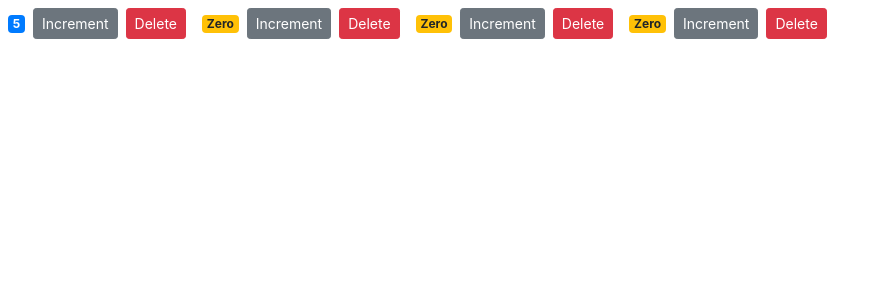
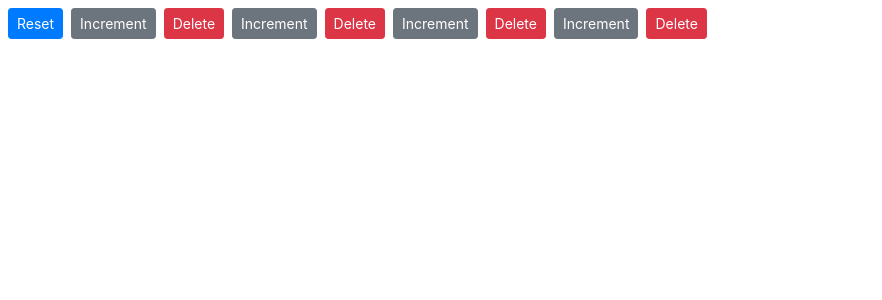
Before and after one commit to Prono96/react-counter-app, a React (Create React App) app: page / in a window 1280 px wide. Shown: the top 300 px of the page, without its empty margins (0-882 px from the left). Built offline with nearby package versions, Linux system fonts and the light colour scheme.

Commit message:
what the fuck am I doing here

```diff
--- a/src/components/counter.jsx
+++ b/src/components/counter.jsx
@@ -1,20 +1,12 @@
 import React, { Component } from 'react';
 
 class  Counter extends Component {
-  state = {
-    counter: this.props.counter.value,
-    tags: ['shoe1', 'shoe2', 'shoe3']
-  };
+
 
   // constructor() {
   //   super();
   //   this.handleIncrement = this.handleIncrement.bind(this);
   // }
-
-  handleIncrement = (product) => {
-    this.props.counter.value = 0;
-    this.setState( { counter: this.state.counter + 1});
-  }
 
   doHandleIncrement = () => {
     this.handleIncrement( { id: 1});
@@ -24,7 +16,7 @@
     return (
     <React.Fragment>
       <span className={this.getBadgeClasses()}>{this.formatCount()}</span>
-      <button onClick={this.doHandleIncrement} className="btn btn-secondary btn-sm">Increment</button>
+      <button onClick={() => this.props.onIncrement(this.props.counter)} className="btn btn-secondary btn-sm">Increment</button>
       <button onClick={() => this.props.onDelete(this.props.counter.id)} className="btn btn-danger btn-sm m-2">Delete</button>
     </React.Fragment>
       );
@@ -32,12 +24,12 @@
 
   getBadgeClasses() {
     let classes = "badge m-2 badge-";
-    classes += this.state.counter === 0 ? "warning" : "primary";
+    classes += this.props.counter.value === 0 ? "warning" : "primary";
     return classes;
   }
 
   formatCount() {
-    const { counter } = this.state;
+    const { counter } = this.props.counter;
     return counter === 0 ? "Zero" : counter;
   }
 }
--- a/src/components/counters.jsx
+++ b/src/components/counters.jsx
@@ -11,6 +11,25 @@
     ]
    };
 
+   handleIncrement = counter => {
+     const counters = [...this.state.counters];
+     counters[0].value++;
+     const index = counters.indexOf(counter)
+     counters[index] = {...counter};
+     counters[index].value++;
+     this.setState( {counters})
+
+    console.log(this.state.counters[0]);
+   }
+
+   handleReset = () => {
+     const counters = this.state.counters.map(c => {
+       c.value = 0;
+       return c;
+     });
+     this.setState( { counters });
+   }
+
    handleDelete = counterId => {
      const counters = this.state.counters.filter(c => c.id !== counterId);
      this.setState({ counters });
@@ -19,9 +38,11 @@
   render() {
     return (
     <div>
+      <button onClick={this.handleReset} className="btn btn-primary btn-sm m-2">Reset</button>
       {this.state.counters.map( counter => (
       <Counter
       key={counter.id}
+      onIncrement={this.handleIncrement}
       onDelete={this.handleDelete}
       counter = {counter}
       />))}
```
